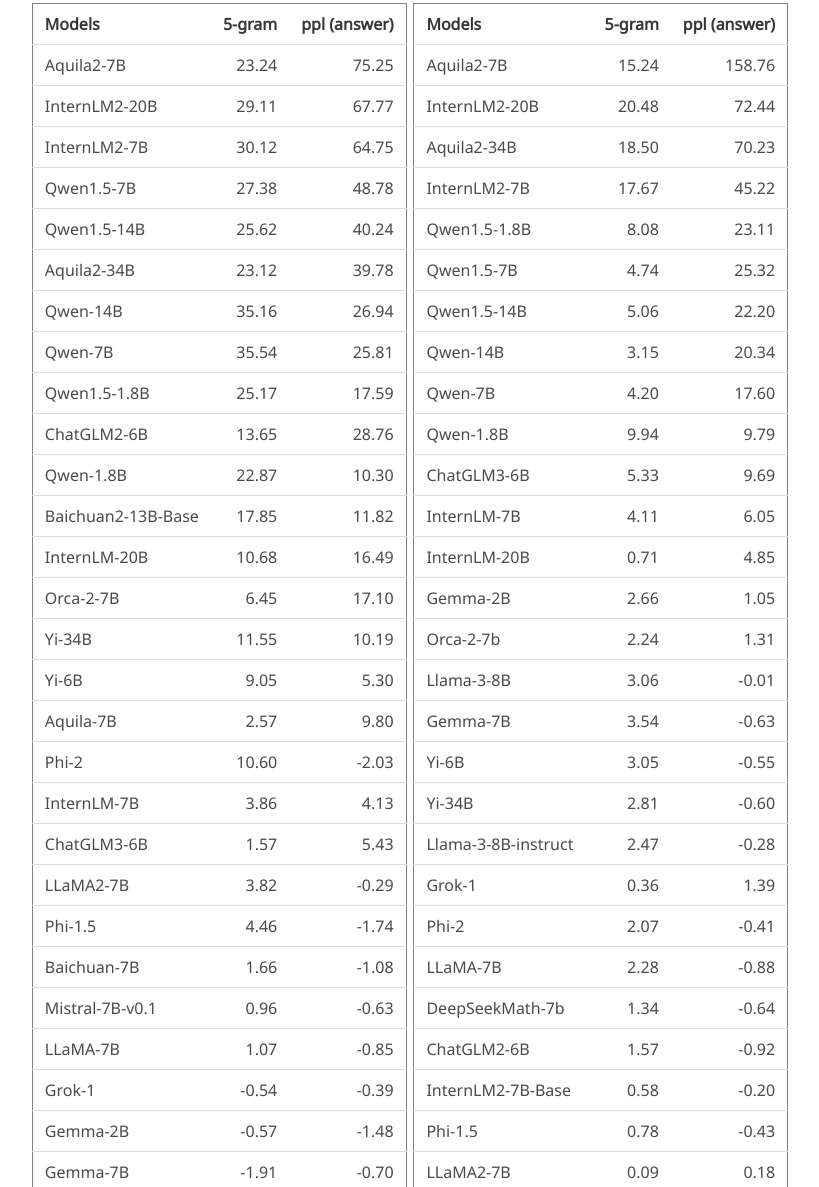
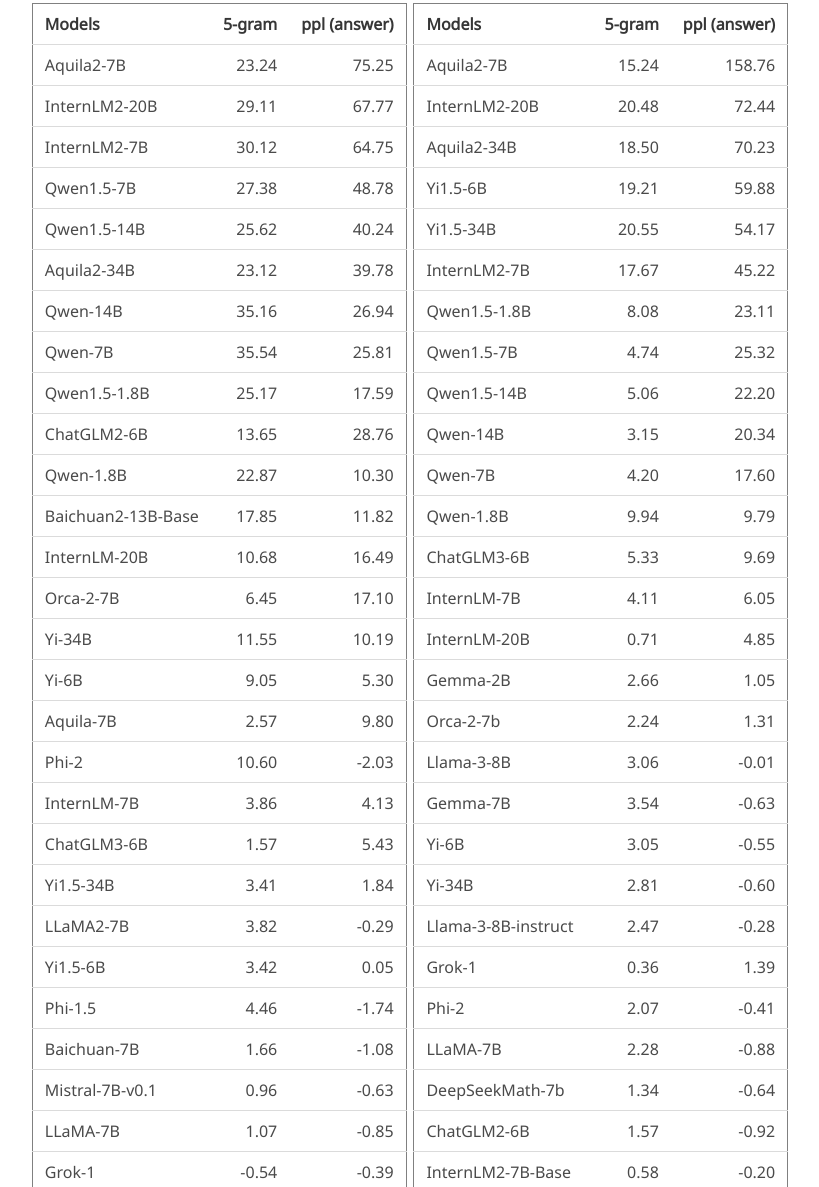
Before and after one commit to talzoomanzoo/benbench-dev, a plain HTML site: page index.html in a window 1280 px wide. Shown: the part 875-2062 px from the top of the page, without its empty margins (230-1049 px from the left). Drawn offline with nearby package versions, Linux system fonts and the light colour scheme; some icons are missing; a web font is replaced by a local one.

Commit message:
Add Yi1.5 series data

```diff
--- a/index.html
+++ b/index.html
@@ -327,9 +327,19 @@
                     <td style="text-align: right;">5.43</td>
                   </tr>
                   <tr>
+                    <td>Yi1.5-34B</td>
+                    <td style="text-align: right;">3.41</td>
+                    <td style="text-align: right;">1.84</td>
+                  </tr>
+                  <tr>
                     <td>LLaMA2-7B</td>
                     <td style="text-align: right;">3.82</td>
                     <td style="text-align: right;">-0.29</td>
+                  </tr>
+                  <tr>
+                    <td>Yi1.5-6B </td>
+                    <td style="text-align: right;">3.42</td>
+                    <td style="text-align: right;">0.05</td>
                   </tr>
                   <tr>
                     <td>Phi-1.5</td>
@@ -432,6 +442,16 @@
                     <td>Aquila2-34B</td>
                     <td style="text-align: right;">18.50</td>
                     <td style="text-align: right;">70.23</td>
+                  </tr>
+                  <tr>
+                    <td>Yi1.5-6B</td>
+                    <td style="text-align: right;">19.21</td>
+                    <td style="text-align: right;">59.88</td>
+                  </tr>
+                  <tr>
+                    <td>Yi1.5-34B</td>
+                    <td style="text-align: right;">20.55</td>
+                    <td style="text-align: right;">54.17</td>
                   </tr>
                   <tr>
                     <td>InternLM2-7B</td>
```
